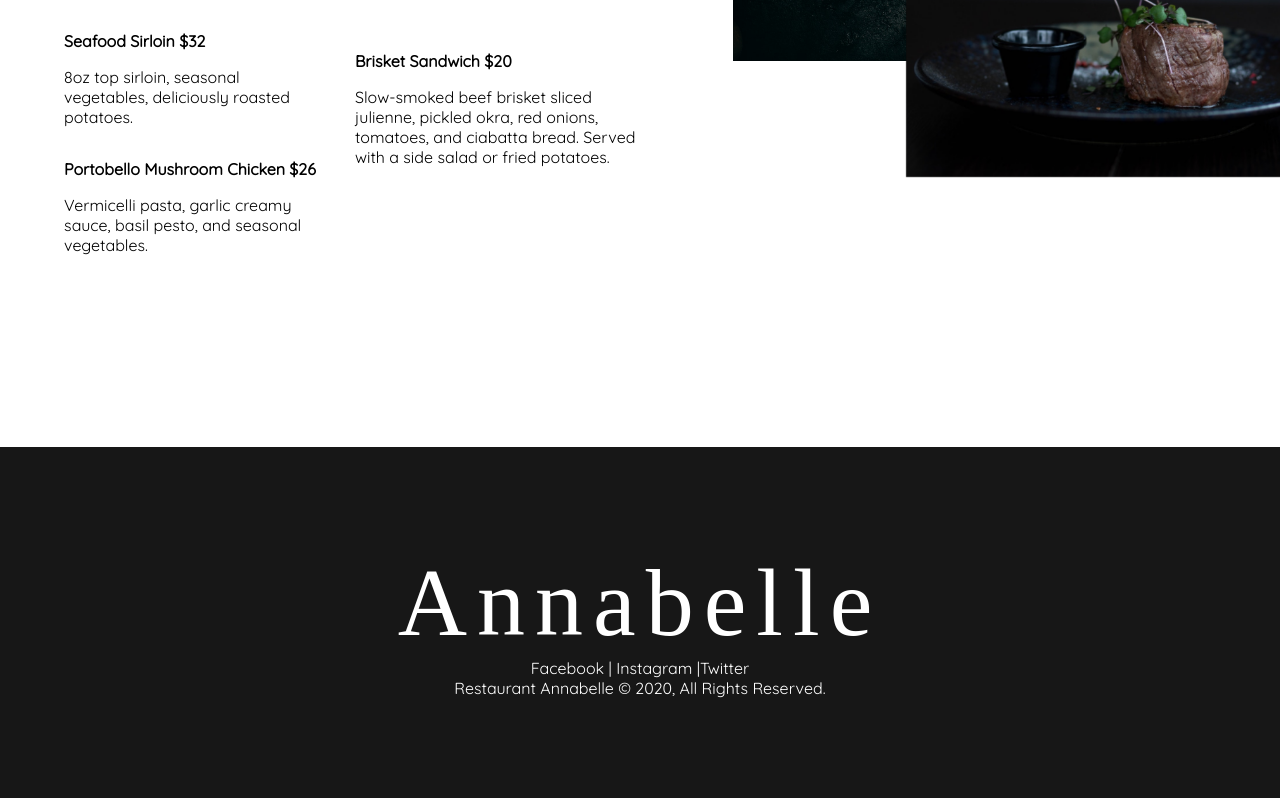
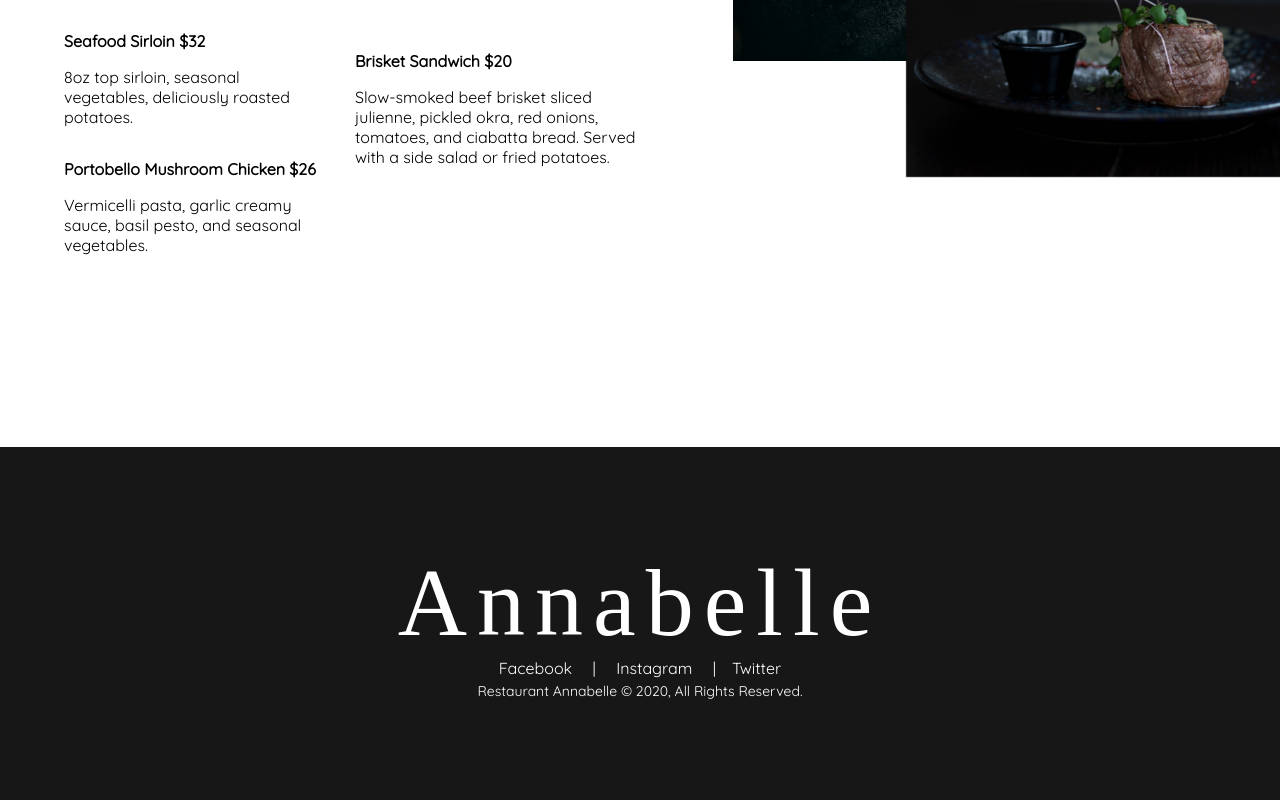
Before and after one commit to rideoutm/michael-rideout-capstone, a React (Create React App) app: page /menu in a window 1280 px wide. Shown: the part 1381-2181 px from the top of the page. Built offline with nearby package versions, Linux system fonts and the light colour scheme; a web font is replaced by a local one.

Commit message:
fix footer paddings for mobi

```diff
--- a/src/components/Footer/Footer.js
+++ b/src/components/Footer/Footer.js
@@ -5,10 +5,21 @@ function Footer() {
     <div className="footer">
       <h4 className="footer__title">Annabelle</h4>
       <div className="footer__socials">
-        <a href="#">Facebook</a> | <a href="#">Instagram</a> |
-        <a href="#">Twitter</a>
+        <a className="footer__socials-link" href="#">
+          Facebook
+        </a>{" "}
+        |{" "}
+        <a className="footer__socials-link" href="#">
+          Instagram
+        </a>{" "}
+        |
+        <a className="footer__socials-link" href="#">
+          Twitter
+        </a>
       </div>
-      <p>Restaurant Annabelle &copy; 2020, All Rights Reserved.</p>
+      <p className="footer__details">
+        Restaurant Annabelle &copy; 2020, All Rights Reserved.
+      </p>
     </div>
   );
 }
--- a/src/components/Footer/Footer.scss
+++ b/src/components/Footer/Footer.scss
@@ -11,6 +11,17 @@
   padding: 50px 0;
   color: #fff;
   margin-top: 1rem;
+
+  &__details {
+    font-size: 0.875rem;
+  }
+  &__socials {
+    padding-bottom: 0.25rem;
+  }
+
+  &__socials-link {
+    padding: 1rem;
+  }
 
   &__title {
     font-family: "herr von muellerhoff";
```
